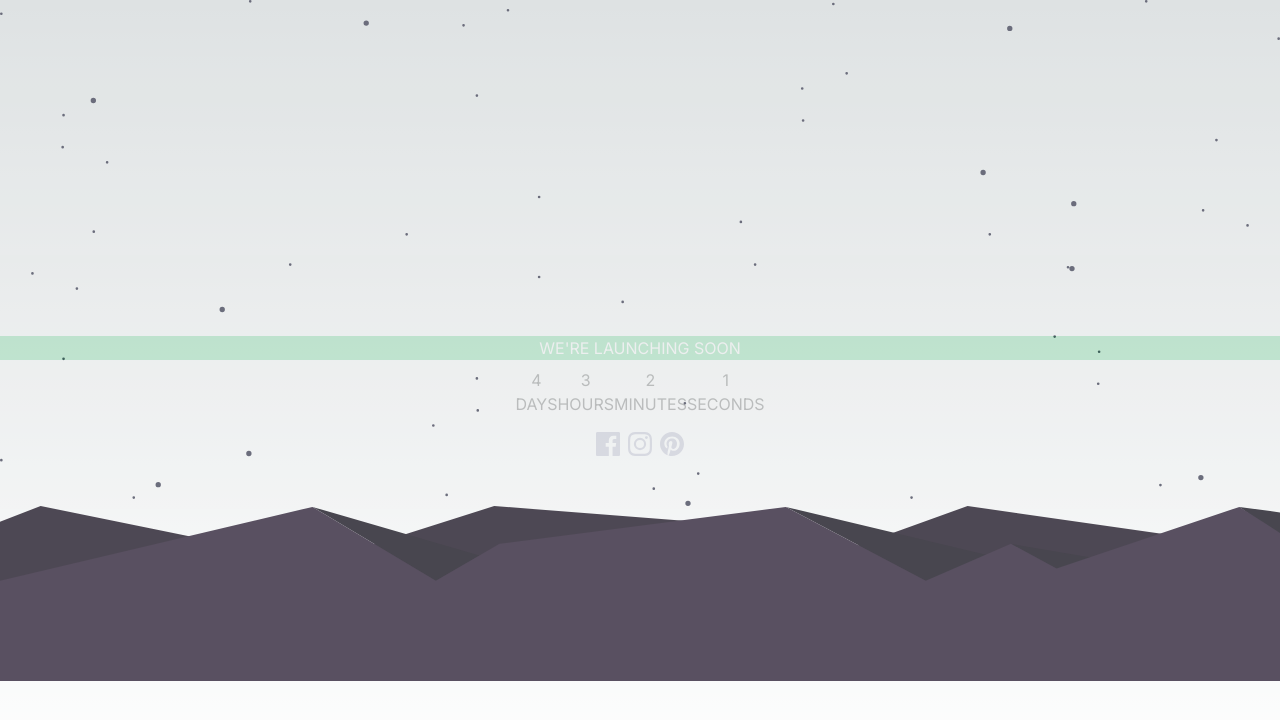
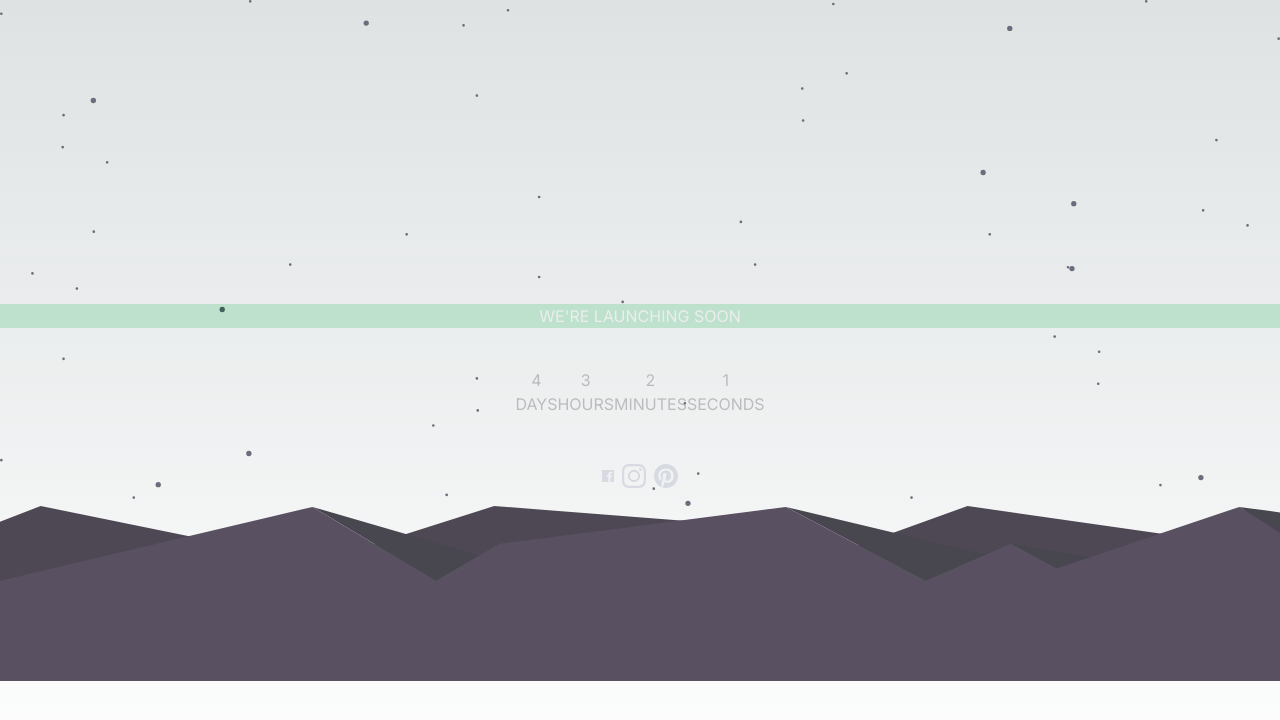
Before and after one commit to theisolatedmonk/launch-countdown-timer, a Next.js app: page / in a window 1280 px wide. Shown: the top 720 px of the page. Built offline with nearby package versions, Linux system fonts and the light colour scheme.

Commit message:
designe-improved

```diff
--- a/app/page.tsx
+++ b/app/page.tsx
@@ -13,8 +13,8 @@ export default function Home() {
         <Image src={bgStars} alt={""} />
         <Image src={bgHill} alt={""} />
       </div>
-      <div className="absolute w-full h-full bg-white opacity-20 justify-center items-center z-10">
-        <div className="flex flex-col gap-2 justify-center items-cente w-full h-full">
+      <div className="absolute w-full h-full bg-white opacity-20 justify-center items-center ">
+        <div className="flex flex-col gap-10 justify-center items-cente w-full h-full">
           <p className=" text-white text-center bg-green-500">WE'RE LAUNCHING SOON</p>
           <div
             className="flex justify-center
@@ -27,7 +27,7 @@ export default function Home() {
 
           </div>
           <div className="flex  h-10 items-center justify-center gap-2   ">
-        <Image src={facebook} alt={''}/>
+        <Image src={facebook} alt={''} className="w-3 h-3"/>
         <Image src={instagram} alt={''}/>
         <Image src={pinterest} alt={''}/>
       </div>
```
